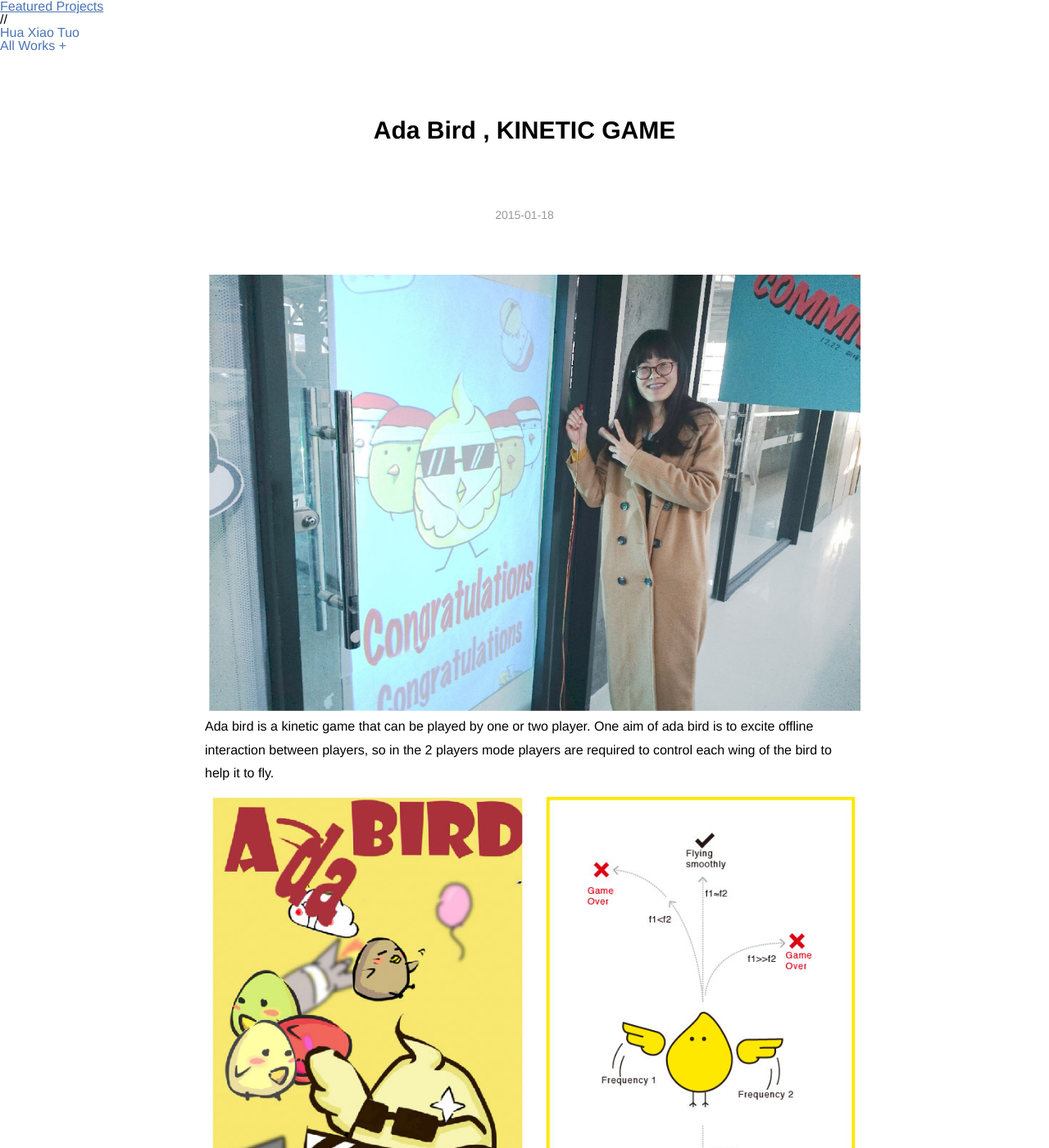
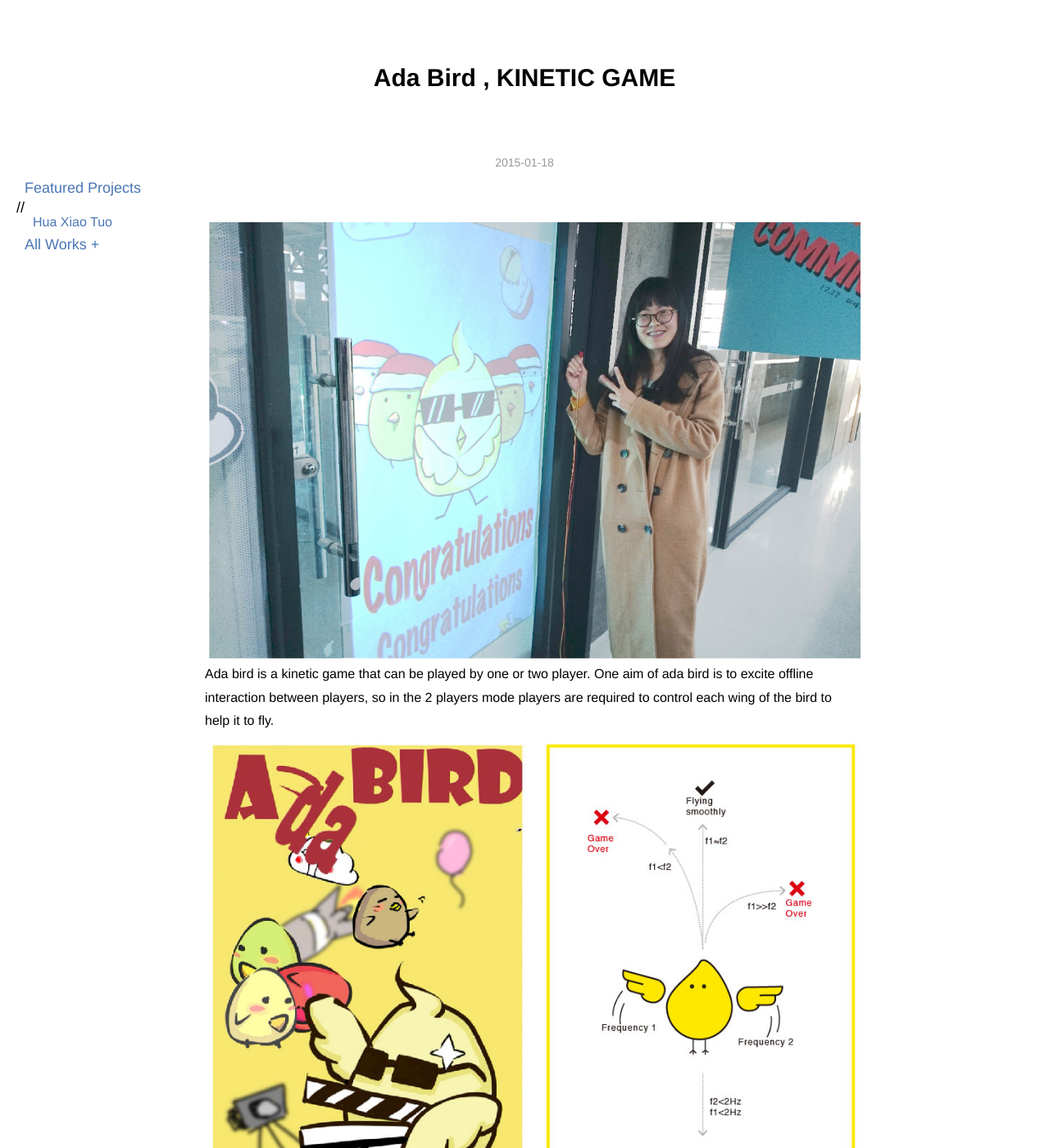
Before and after one commit to yuanyuanhu96/Potfolio-Archive, a Jekyll site: the page built from _posts/2015-01-18-Ada-bird.md, in a window 1280 px wide and 1400 px high. Shown: the whole window at 82% size. Built offline with Jekyll 4.4.1, drawn with Linux system fonts in a browser that asks for light colours.

Commit message:
Update style.css

```diff
--- a/_includes/style.css
+++ b/_includes/style.css
@@ -417,6 +417,48 @@ font-weight: lighter;
     background: #fff;
   }
 }
+
+
+
+
+.NaviBar {
+	float:left;
+  width: 200px;
+	height: 500px;
+	//background-color: #5DD3EB;
+  font: bolder;
+	position:fixed;
+	padding: 20px;
+}
+
+.Classification {
+  font-size: 18px;
+  margin-top: 200px;
+	//background-color: #FFD700;//测试区域
+}
+
+.NaviType {
+
+	height: 24px;
+	//background-color: #FA8072;
+  font: bolder;
+	margin-top: 10px;
+  margin-left: 10px;
+}
+
+.NaviProject {
+
+	height: px;
+	//background-color: #FFB6C1;//测试区域
+  font: bolder;
+	margin-top: 1px;
+  font-size: 16px;
+  margin-left: 20px;
+  font-weight: 300;
+}
+
+
+
 .post-wrapper {
   width: 900px;
   margin: 0 auto;
```
